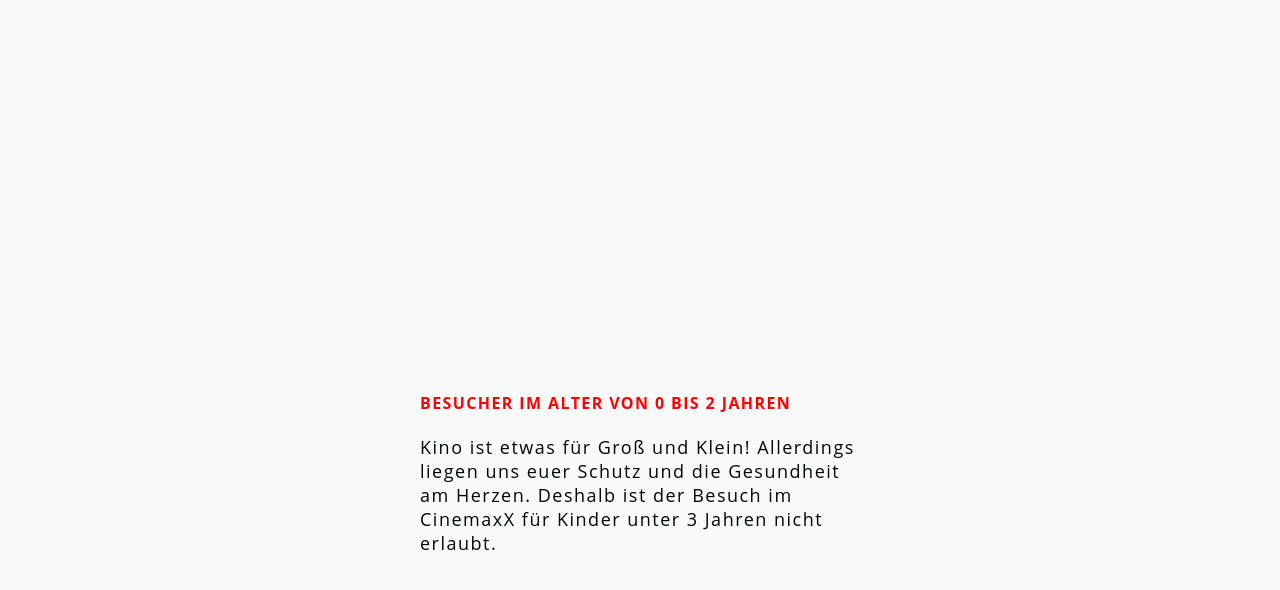
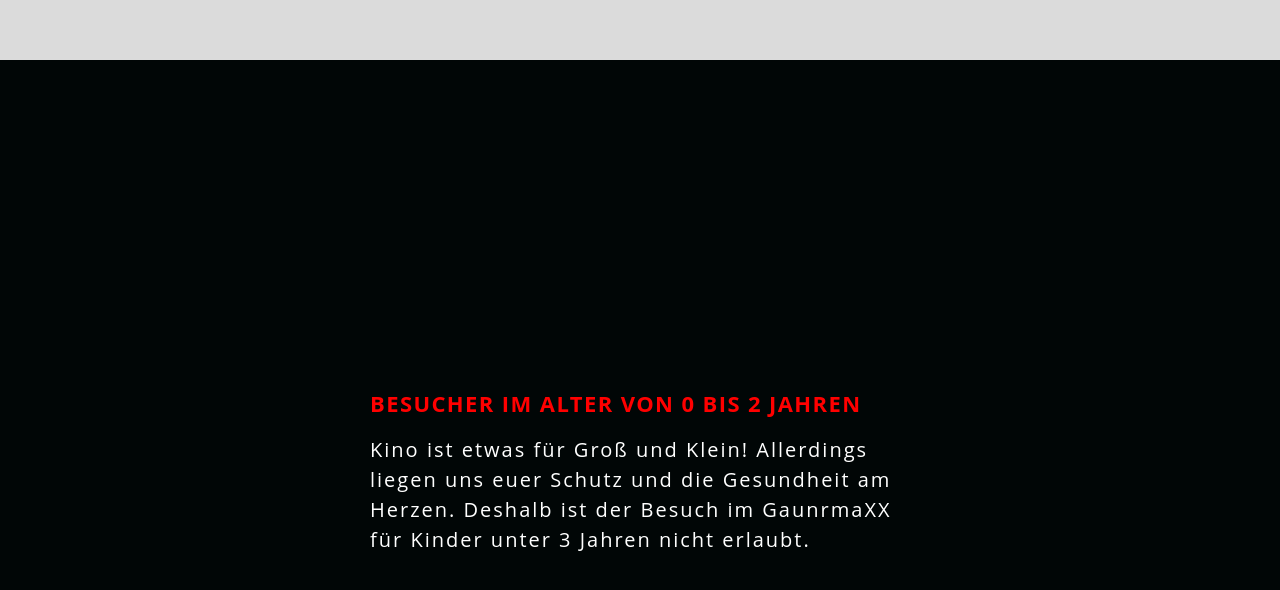
Before and after one commit to DeisnerMedia/Gaunrmaxx, a React (Create React App) app: page /jugendschutz in a window 1280 px wide. Shown: the part 1820-2410 px from the top of the page. Built offline with nearby package versions, Linux system fonts and the light colour scheme.

Commit message:
Edited some Design for the "FSK & Jugendschutz Page

```diff
--- a/src/components/FSK&Jugendsschutz/Data.js
+++ b/src/components/FSK&Jugendsschutz/Data.js
@@ -1,5 +1,5 @@
 export const homeObjOne = {
-    id: 'Information zu',
+    id: 'information',
     lightBg: false,
     lightText: true,
     lightTextDesc: true,
@@ -15,7 +15,7 @@
 
 
 export const homeObjTwo = {
-    id: 'Altersnachweis',
+    id: 'altersnachweis',
     lightBg: true,
     lightText: false,
     lightTextDesc: true,
@@ -24,23 +24,23 @@
     'Trage bitte immer einen Altersnachweis bei dir, um bei möglichen Kontrollen dein Alter nachweisen  zu können. Wenn du mit Kindern einen Film schauen möchtest, sollten auch sie einen entsprechenden Nachweis haben, auch wenn der Film als FSK 0 ausgeschrieben ist. Mehr dazu im folgenden Abschnitt „Besucher im Alter von 0 bis 2 Jahren“.',
     alt: 'Altersnachweis',
     dark: false,
-    primary: true,
+    primary: false,
     darkText: true
 }
 
 
 export const homeObjThree = {
     id: 'alter0-2',
-    lightBg: true,
+    lightBg: false,
     lightText: false,
     lightTextDesc: true,
     topLine: 'BESUCHER IM ALTER VON 0 BIS 2 JAHREN',
     description:
-    'Kino ist etwas für Groß und Klein! Allerdings liegen uns euer Schutz und die Gesundheit am Herzen. Deshalb ist der Besuch im CinemaxX für Kinder unter 3 Jahren nicht erlaubt.',
+    'Kino ist etwas für Groß und Klein! Allerdings liegen uns euer Schutz und die Gesundheit am Herzen. Deshalb ist der Besuch im GaunrmaXX für Kinder unter 3 Jahren nicht erlaubt.',
     alt: 'alter0-2',
     dark: false,
     primary: true,
-    darkText: true
+    darkText: false
 }
 
 export const homeObjfour = {
@@ -59,7 +59,7 @@
 
 export const homeObjfive = {
     id: 'alter6-13',
-    lightBg: true,
+    lightBg: false,
     lightText: false,
     lightTextDesc: true,
     topLine: 'BESUCHER IM ALTER VON 6 BIS 13 JAHREN',
@@ -68,7 +68,7 @@
     alt: 'alter6-13',
     dark: false,
     primary: true,
-    darkText: true
+    darkText: false
 }
 
 
@@ -88,7 +88,7 @@
 
 export const homeObjseven= {
     id: 'alter16-17',
-    lightBg: true,
+    lightBg: false,
     lightText: false,
     lightTextDesc: true,
     topLine: 'BESUCHER IM ALTER VON 16 BIS 17 JAHREN',
@@ -97,7 +97,7 @@
     alt: 'alter16-17',
     dark: false,
     primary: true,
-    darkText: true
+    darkText: false
 }
 
 export const homeObjeight= {
@@ -107,7 +107,7 @@
     lightTextDesc: true,
     topLine: 'BESUCHER IM ALTER VON 16 BIS 17 JAHREN',
     description:
-    'Die Vergabe der FSK erfolgt nicht durch CinemaxX. Ein Fragezeichen setzen wir dann, wenn der Film (noch) nicht offiziell geprüft ist. Ohne diese Prüfung können wir nur Personen ab 18 Jahren Zutritt zu dem Film zu gewähren. Erreicht uns die Info zu einer Prüfung, ändern wir diese Daten in unserer Datenbank und veröffentlichen dies auf der Website.',
+    'Die Vergabe der FSK erfolgt nicht durch GaunrmaXX. Ein Fragezeichen setzen wir dann, wenn der Film (noch) nicht offiziell geprüft ist. Ohne diese Prüfung können wir nur Personen ab 18 Jahren Zutritt zu dem Film zu gewähren. Erreicht uns die Info zu einer Prüfung, ändern wir diese Daten in unserer Datenbank und veröffentlichen dies auf der Website.',
     alt: 'alter18+',
     dark: false,
     primary: true,
--- a/src/components/FSK&Jugendsschutz/InfoComponents.js
+++ b/src/components/FSK&Jugendsschutz/InfoComponents.js
@@ -4,7 +4,7 @@
 
 export const InfoContainer = styled.div`
     color: #fff;
-    background: ${({lightBg}) => (lightBg ? '#f9f9f9' : '#010606')};
+    background: ${({lightBg}) => (lightBg ? '#dbdbdb' : '#010606')};
 
     @media screen and (max-width: 768px) {
         padding: 100px 0;
@@ -55,7 +55,7 @@
 
 export const TopLine = styled.h2`
     color: red;
-    font-size: 16px;
+    font-size: 22px;
     line-height: 16px;
     font-weight: 700;
     letter-spacing: 1.4px;
@@ -76,10 +76,11 @@
 `;
 
 export const Subtitle = styled.p`
-    max-width: 440px;
+    max-width: 700px;
     margin-bottom: 35px;
-    font-size: 18px;
-    line-height: 24px;
+    font-size: 20px;
+    line-height: 30px;
+    letter-spacing: 2px;
     color: ${({ darkText }) => (darkText ? '#010606' : '#fff')};
 `;
 
--- a/src/components/Programm/Movies.css
+++ b/src/components/Programm/Movies.css
@@ -2,6 +2,5 @@
 
 .movies {
     display: flex;
-
     width: 10%;
 }
```
